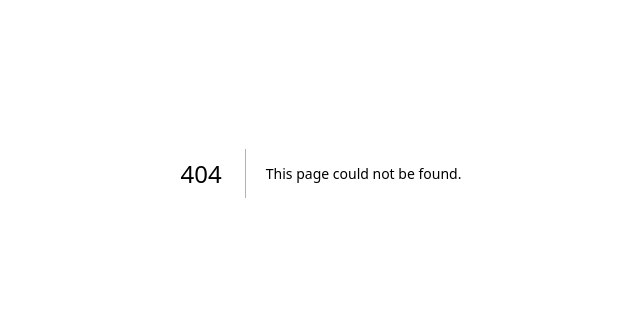
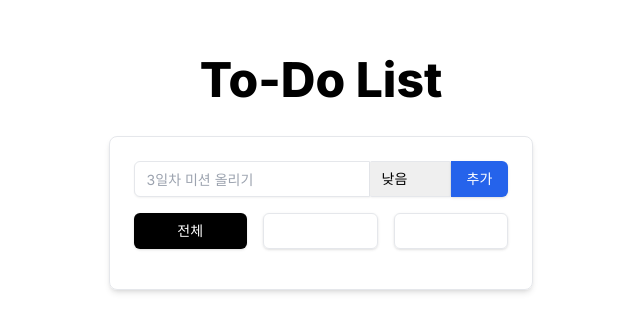
Before and after one commit to wontory/resat-challenge, a Next.js app: page /to-do-list in a window 1280 px wide. Before the commit this address had no page. Shown: the part 227-558 px from the top of the page, without its empty margins (319-959 px from the left). Built offline with nearby package versions, Linux system fonts and the light colour scheme.

Commit message:
feat: day 3 - to-do list

```diff
--- /dev/null
+++ b/src/app/to-do-list/components/task-filter.tsx
@@ -0,0 +1,32 @@
+import { Button } from '@/components/button'
+import { Filter } from './to-do-list.types'
+
+const FILTERS: Filter[] = ['전체', '완료', '미완료']
+
+function TaskFilter({
+  current,
+  onChange,
+}: {
+  current: string
+  onChange: (filter: Filter) => void
+}) {
+  return (
+    <div className="flex gap-4">
+      {FILTERS.map((filter) => (
+        <Button
+          key={`filter-${filter}`}
+          className={`w-full ${
+            current === filter
+              ? 'bg-black hover:bg-black/80'
+              : 'border text-black hover:bg-black/10'
+          }`}
+          onClick={() => onChange(filter)}
+        >
+          {filter}
+        </Button>
+      ))}
+    </div>
+  )
+}
+
+export { TaskFilter }
--- /dev/null
+++ b/src/app/to-do-list/components/task-input.tsx
@@ -0,0 +1,69 @@
+'use client'
+
+import { useState } from 'react'
+
+import { Button } from '@/components/button'
+import { Input } from '@/components/input'
+import { Select, Option } from '@/components/select'
+import { Task } from './to-do-list.types'
+
+function TaskInput({ onAdd }: { onAdd: (task: Task) => void }) {
+  const [task, setTask] = useState<Task>({
+    id: 0,
+    title: '',
+    priority: '낮음',
+    isCompleted: false,
+  })
+
+  const handleSubmit = (e: React.MouseEvent<HTMLButtonElement, MouseEvent>) => {
+    e.preventDefault()
+
+    if (!task.title) {
+      alert('할 일을 작성해주세요.')
+      return
+    }
+
+    onAdd(task)
+
+    setTask({
+      id: task.id + 1,
+      title: '',
+      priority: '낮음',
+      isCompleted: false,
+    })
+  }
+
+  return (
+    <form className="flex">
+      <Input
+        placeholder="3일차 미션 올리기"
+        className="rounded-r-none"
+        value={task.title}
+        onChange={(e) => {
+          setTask({ ...task, title: e.target.value })
+        }}
+      />
+      <Select
+        className="appearance-none rounded-none border-l-0"
+        value={task.priority}
+        onChange={(e) => {
+          setTask({ ...task, priority: e.target.value as Task['priority'] })
+        }}
+      >
+        <Option value="낮음">낮음</Option>
+        <Option value="보통">보통</Option>
+        <Option value="높음">높음</Option>
+        <Option value="아주 높음">아주 높음</Option>
+      </Select>
+      <Button
+        type="submit"
+        onClick={handleSubmit}
+        className="rounded-l-none bg-blue-600 hover:bg-blue-600/80"
+      >
+        추가
+      </Button>
+    </form>
+  )
+}
+
+export { TaskInput }
--- /dev/null
+++ b/src/app/to-do-list/components/task-list.tsx
@@ -0,0 +1,65 @@
+import { Badge } from '@/components/badge'
+import { Checkbox } from '@/components/checkbox'
+
+import { Filter, Task } from './to-do-list.types'
+
+const badgeVariants = {
+  낮음: 'bg-green-500',
+  보통: 'bg-yellow-500 ',
+  높음: 'bg-red-500',
+  '아주 높음': 'bg-red-900',
+}
+
+function TaskList({
+  list,
+  filter,
+  onChange,
+}: {
+  list: Task[]
+  filter: Filter
+  onChange: (updatedList: Task[]) => void
+}) {
+  const handleStatusUpdate = (
+    id: number,
+    e: React.ChangeEvent<HTMLInputElement>,
+  ) => {
+    onChange(
+      list.map((i) =>
+        i.id === id ? { ...i, isCompleted: e.target.checked } : i,
+      ),
+    )
+  }
+
+  return (
+    <div className="flex flex-col gap-2">
+      {list
+        .filter((item) => {
+          if (filter === '완료') return item.isCompleted
+          else if (filter === '미완료') return !item.isCompleted
+          return true
+        })
+        .map((item) => (
+          <div
+            key={`task-${item.id}`}
+            className="flex items-center justify-between rounded-lg border p-4"
+          >
+            <div className="flex w-full items-center gap-2">
+              <Checkbox
+                type="checkbox"
+                checked={item.isCompleted}
+                onChange={(e) => handleStatusUpdate(item.id, e)}
+              />
+              <span>{item.title}</span>
+              <Badge
+                className={`ml-auto capitalize ${badgeVariants[item.priority]}`}
+              >
+                {item.priority}
+              </Badge>
+            </div>
+          </div>
+        ))}
+    </div>
+  )
+}
+
+export { TaskList }
--- /dev/null
+++ b/src/app/to-do-list/components/to-do-list.tsx
@@ -0,0 +1,33 @@
+'use client'
+
+import { useState } from 'react'
+
+import { TaskInput } from './task-input'
+import { TaskFilter } from './task-filter'
+import { TaskList } from './task-list'
+import { Filter, Task } from './to-do-list.types'
+
+export function ToDoList() {
+  const [list, setList] = useState<Task[]>([])
+  const [filter, setFilter] = useState<Filter>('전체')
+
+  const handleTaskAdd = (task: Task) => {
+    setList([...list, task])
+  }
+
+  const handleFilterChange = (appliedFilter: Filter) => {
+    setFilter(appliedFilter)
+  }
+
+  const handleListUpdate = (updatedList: Task[]) => {
+    setList(updatedList)
+  }
+
+  return (
+    <div className="flex flex-col gap-4 rounded-lg border p-6 shadow-md">
+      <TaskInput onAdd={handleTaskAdd} />
+      <TaskFilter current={filter} onChange={handleFilterChange} />
+      <TaskList list={list} filter={filter} onChange={handleListUpdate} />
+    </div>
+  )
+}
--- /dev/null
+++ b/src/app/to-do-list/components/to-do-list.types.ts
@@ -0,0 +1,10 @@
+interface Task {
+  id: number
+  title: string
+  priority: '낮음' | '보통' | '높음' | '아주 높음'
+  isCompleted: boolean
+}
+
+type Filter = '전체' | '완료' | '미완료'
+
+export type { Task, Filter }
--- /dev/null
+++ b/src/app/to-do-list/page.tsx
@@ -0,0 +1,17 @@
+import { Metadata } from 'next'
+import { ToDoList } from './components/to-do-list'
+
+export const metadata: Metadata = {
+  title: '3일차 To-Do 리스트',
+}
+
+export default function ToDoListPage() {
+  return (
+    <main className="flex h-screen w-screen flex-col items-center justify-center">
+      <header className="mb-8 text-4xl font-extrabold lg:text-5xl">
+        To-Do List
+      </header>
+      <ToDoList />
+    </main>
+  )
+}
--- /dev/null
+++ b/src/components/badge.tsx
@@ -0,0 +1,17 @@
+function Badge({
+  children,
+  className,
+}: {
+  children: React.ReactNode
+  className?: string
+}) {
+  return (
+    <div
+      className={`items-center rounded-md border px-2.5 py-0.5 text-xs font-semibold text-white shadow transition-colors ${className}`}
+    >
+      {children}
+    </div>
+  )
+}
+
+export { Badge }
--- /dev/null
+++ b/src/components/checkbox.tsx
@@ -0,0 +1,14 @@
+function Checkbox({
+  className,
+  ...props
+}: React.InputHTMLAttributes<HTMLInputElement>) {
+  return (
+    <input
+      type="checkbox"
+      className={`h-4 w-4 rounded-sm border border-black accent-black shadow ${className}`}
+      {...props}
+    />
+  )
+}
+
+export { Checkbox }
--- /dev/null
+++ b/src/components/input.tsx
@@ -0,0 +1,15 @@
+function Input({
+  placeholder,
+  className,
+  ...props
+}: React.InputHTMLAttributes<HTMLInputElement>) {
+  return (
+    <input
+      placeholder={placeholder}
+      className={`h-9 rounded-md border px-3 py-1 text-sm shadow-sm transition-colors disabled:pointer-events-none disabled:opacity-50 ${className}`}
+      {...props}
+    />
+  )
+}
+
+export { Input }
--- /dev/null
+++ b/src/components/select.tsx
@@ -0,0 +1,23 @@
+function Select({
+  children,
+  className,
+  ...props
+}: React.SelectHTMLAttributes<HTMLSelectElement>) {
+  return (
+    <select
+      className={`h-9 rounded-sm border px-3 py-1 text-sm shadow-sm transition-colors disabled:pointer-events-none disabled:opacity-50 ${className}`}
+      {...props}
+    >
+      {children}
+    </select>
+  )
+}
+
+function Option({
+  children,
+  ...props
+}: React.OptionHTMLAttributes<HTMLOptionElement>) {
+  return <option {...props}>{children}</option>
+}
+
+export { Select, Option }
```
